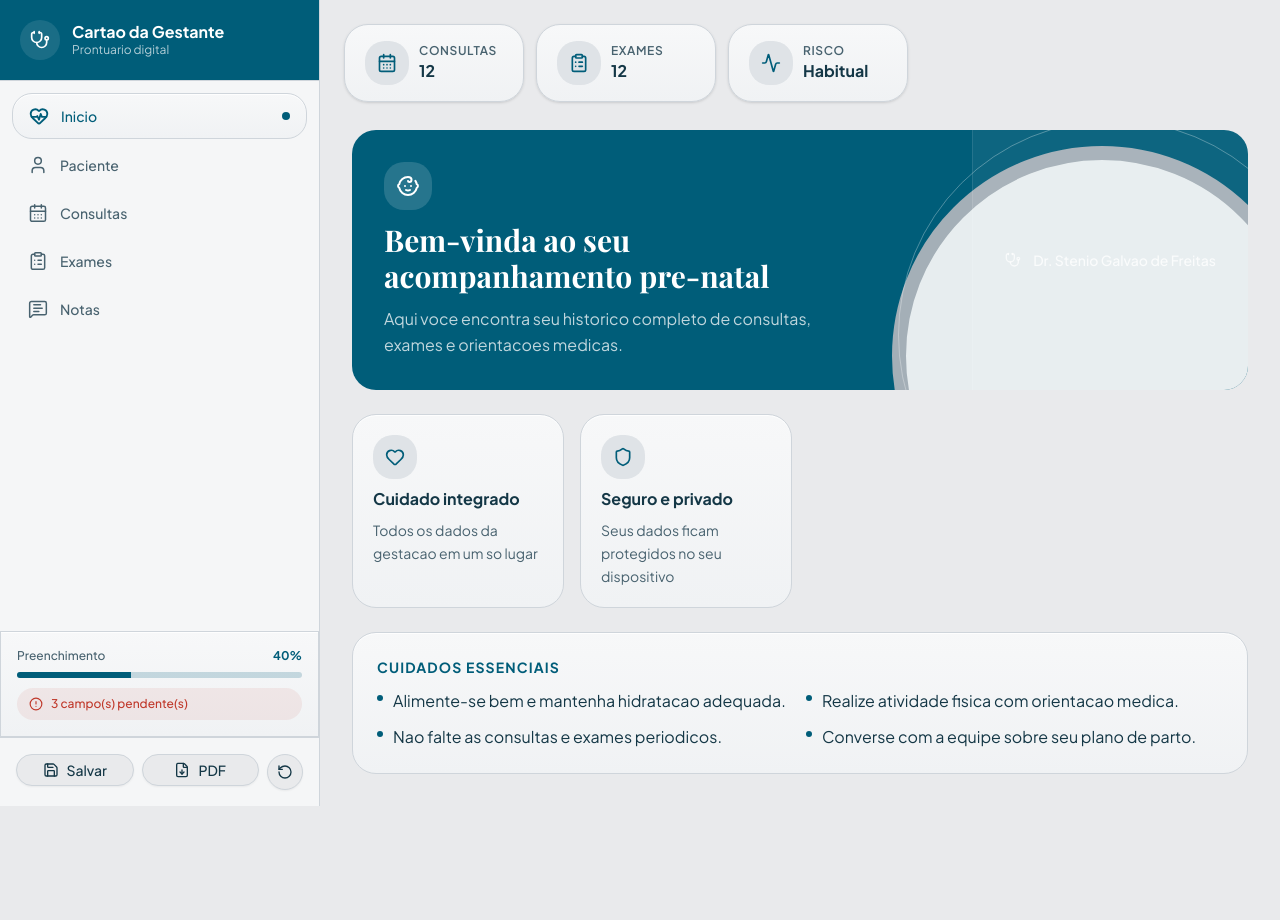
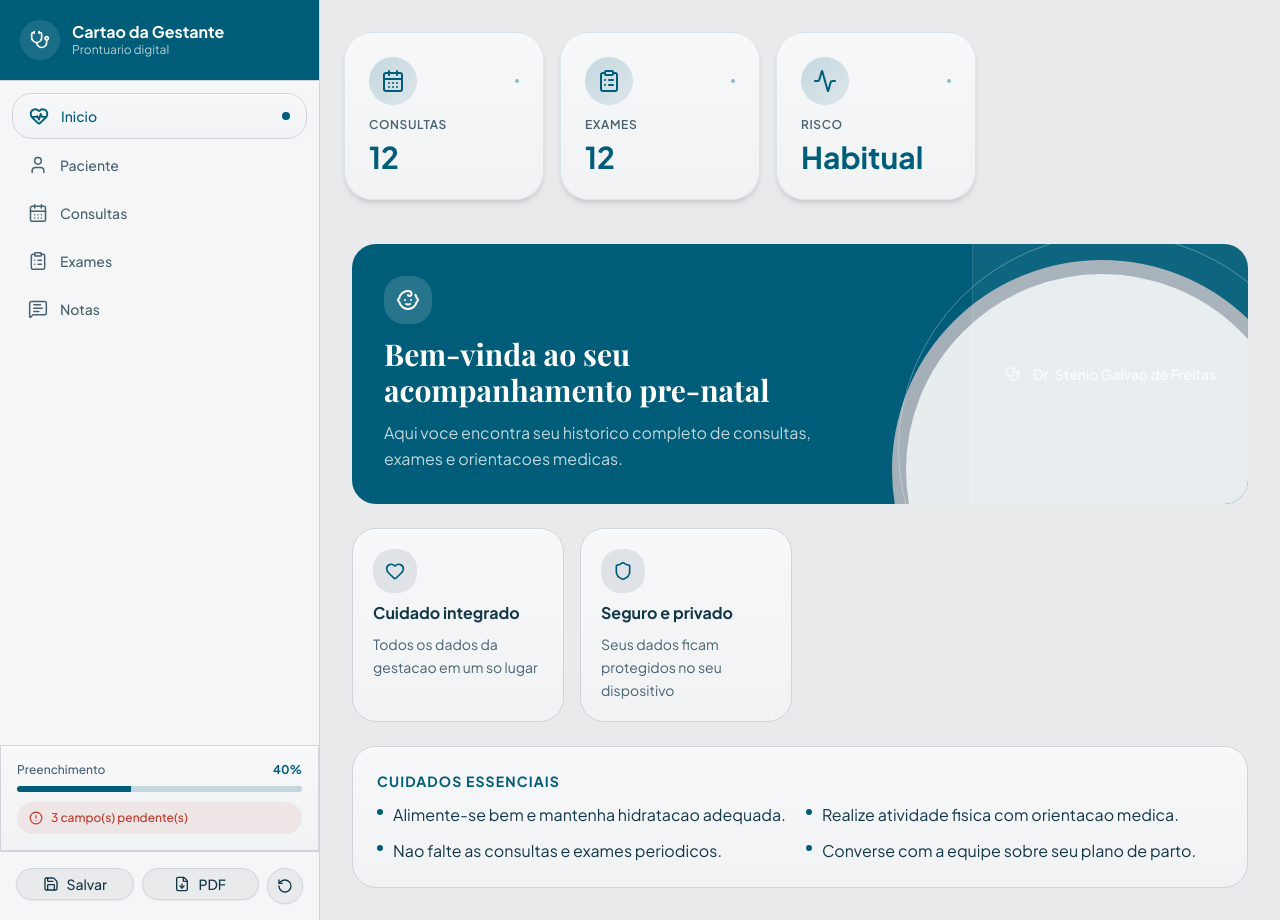
Before and after one commit to rutherlesdev/cartao, a Next.js app: page / in a window 1280 px wide. Before the commit the page ends 806 px from the top, so only its background shows below. Built offline with nearby package versions, Linux system fonts and the light colour scheme; a web font is replaced by a local one.

Commit message:
style: enhance stats cards with modern design
Improve layout, spacing, typography, and hover effects for better visual hierarchy.

```diff
--- a/src/app/page.tsx
+++ b/src/app/page.tsx
@@ -301,20 +301,23 @@ export default function Home() {
 
         {/* Quick stats row */}
         {activeTab === "capa" && (
-          <div className="flex gap-2 overflow-x-auto px-4 pb-2 pt-2 lg:gap-3 lg:px-6 lg:pt-6">
+          <div className="flex gap-3 overflow-x-auto px-4 pb-4 pt-4 lg:gap-4 lg:px-6 lg:pt-8 lg:pb-6">
             {statsCards.map(({ label, value, icon: Icon }) => (
               <div
                 key={label}
-                className="afetus-paper flex min-w-0 shrink-0 items-center gap-2.5 rounded-2xl px-4 py-3 shadow-sm lg:min-w-[180px] lg:px-5 lg:py-4"
+                className="relative afetus-paper flex min-w-0 shrink-0 flex-col gap-3 rounded-3xl px-5 py-5 shadow-md border border-primary/10 lg:min-w-[200px] lg:px-6 lg:py-6 hover:shadow-lg hover:border-primary/20 transition-all duration-200"
               >
-                <div className="flex h-9 w-9 shrink-0 items-center justify-center rounded-xl bg-accent lg:h-11 lg:w-11">
-                  <Icon className="h-4 w-4 text-accent-foreground lg:h-5 lg:w-5" />
+                <div className="flex items-center justify-between">
+                  <div className="flex h-11 w-11 shrink-0 items-center justify-center rounded-2xl bg-gradient-to-br from-primary/20 to-primary/10 lg:h-12 lg:w-12">
+                    <Icon className="h-5 w-5 text-primary lg:h-6 lg:w-6" />
+                  </div>
+                  <div className="h-1 w-1 rounded-full bg-primary/40" />
                 </div>
-                <div className="min-w-0">
-                  <p className="truncate text-xs font-semibold uppercase tracking-wider text-muted-foreground">
+                <div className="min-w-0 flex-1">
+                  <p className="text-xs font-semibold uppercase tracking-wider text-muted-foreground mb-1.5">
                     {label}
                   </p>
-                  <p className="truncate text-sm font-bold text-foreground lg:text-base">
+                  <p className="text-2xl font-bold text-primary lg:text-3xl">
                     {value}
                   </p>
                 </div>
```
